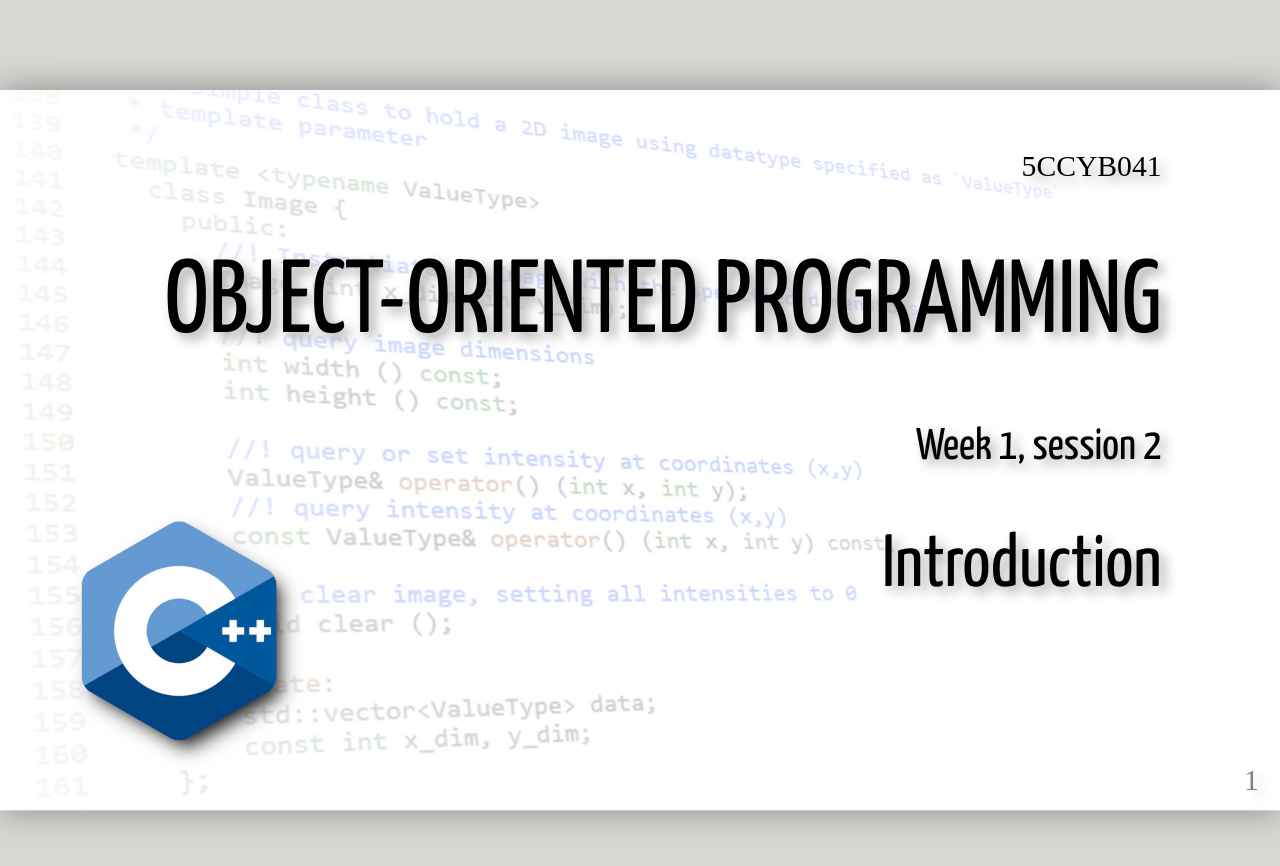
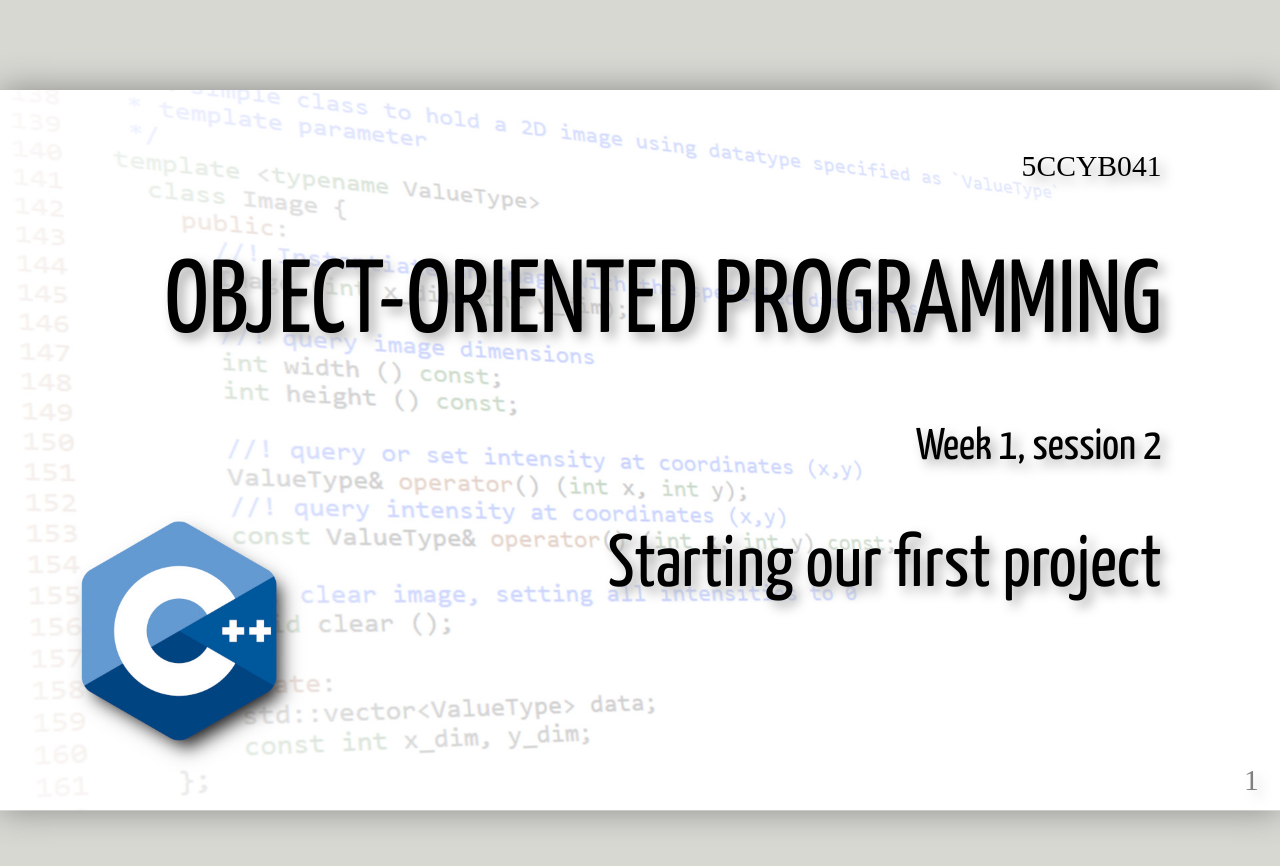
Before and after one commit to KCL-BMEIS/OOP, a Jekyll site: the page built from week1B.md, in a window 1280 px wide. Shown: the top 866 px of the page. Built offline with Jekyll 4.4.1, drawn with Linux system fonts in a browser that asks for light colours; some web fonts are replaced; some of the changed lines change nothing that is shown.

Commit message:
Update week1B.md

````diff
--- a/week1B.md
+++ b/week1B.md
@@ -1,6 +1,6 @@
 ---
 layout: presentation
-title: "Week 1, session 2: Introduction"
+title: "Week 1, session 2: starting our first project"
 ---
 
 class: title
@@ -8,216 +8,17 @@
 5CCYB041
 # OBJECT-ORIENTED PROGRAMMING
 ### Week 1, session 2
-## Introduction
+## Starting our first project
 
 ---
 
-# Other forms of iteration
+# Project: DNA shotgun sequencing
 
-The `for` loop is by far the most commonly-used looping structure, but others exist and are sometimes more appropriate
+We will use a selection of short projects to illustrate the use of C++ in
+various practical situations.
 
---
+The first of these projects will focus on sequencing DNA using the shotgun
+sequencing approach.
 
-The `while` loop takes this form:
-```
-while (condition)
-  statement;
-```
-This will keep running `statement` as long as `condition` is true
-
---
-
-The `do ... while` loop takes this form:
-```
-do
-  statement;
-while (condition);
-```
-This will also run `statement` as long as `condition` is true. The difference with the regular `while` loop is that `condition` is tested *after* running `statement`
-
-
----
-
-# Other forms of conditional execution
-
-The `if` statement is by far the most common structure for conditional execution, but other forms exist.
-
-The `switch` statement allows you to execute different section of code depending on the *value* of a variable. It takes this general form:
-```
-switch (variable) {
-  case value1:
-    statement;
-    ...
-    statement;
-    break;
-  case value2:
-    statement;
-    break;
-  ...
-  default:
-    statement;
-}
-```
-
-
----
-
-# Other forms of conditional execution
-
-The `if` statement is by far the most common structure for conditional execution, but other forms exist.
-
-The `switch` statement allows you to execute different section of code depending on the *value* of a variable. It takes this general form:
-```
-`switch` (variable) {
-  case value1:
-    statement;
-    ...
-    statement;
-    break;
-  case value2:
-    statement;
-    break;
-  ...
-  default:
-    statement;
-}
-```
-.explain-bottom[
-the `switch` keyword denotes the start of our conditional section of code
-]
-
-
----
-
-# Other forms of conditional execution
-
-The `if` statement is by far the most common structure for conditional execution, but other forms exist.
-
-The `switch` statement allows you to execute different section of code depending on the *value* of a variable. It takes this general form:
-```
-switch (`variable`) {
-  case value1:
-    statement;
-    ...
-    statement;
-    break;
-  case value2:
-    statement;
-    break;
-  ...
-  default:
-    statement;
-}
-```
-.explain-bottom[
-`variable` is the variable whose value will determine the code to run
-]
-
-
----
-
-# Other forms of conditional execution
-
-The `if` statement is by far the most common structure for conditional execution, but other forms exist.
-
-The `switch` statement allows you to execute different section of code depending on the *value* of a variable. It takes this general form:
-```
-switch (variable) {
-* case value1:
-    statement;
-    ...
-    statement;
-    break;
-  case value2:
-    statement;
-    break;
-  ...
-  default:
-    statement;
-}
-```
-.explain-bottom[
-for each value of `variable` that we want to handle (e.g `value1`), we use the `case` keyword to label the matching section of code, using this syntax
-]
-
-
----
-
-# Other forms of conditional execution
-
-The `if` statement is by far the most common structure for conditional execution, but other forms exist.
-
-The `switch` statement allows you to execute different section of code depending on the *value* of a variable. It takes this general form:
-```
-switch (variable) {
-  case value1:
-*   statement;
-*   ...
-*   statement;
-    break;
-  case value2:
-    statement;
-    break;
-  ...
-  default:
-    statement;
-}
-```
-.explain-bottom[
-immediately after the `case` label, we insert the code to be run. This can consist of multiple lines &ndash; no need for braces here.
-]
-
-
----
-
-# Other forms of conditional execution
-
-The `if` statement is by far the most common structure for conditional execution, but other forms exist.
-
-The `switch` statement allows you to execute different section of code depending on the *value* of a variable. It takes this general form:
-```
-switch (variable) {
-  case value1:
-    statement;
-    ...
-    statement;
-*   break;
-  case value2:
-    statement;
-    break;
-  ...
-  default:
-    statement;
-}
-```
-.explain-bottom[
-... but we do need to close off the last statement of the code for that case with the `break` keyword!
-
-More on the `break` statement shortly...
-]
-
----
-
-# Other forms of conditional execution
-
-The `if` statement is by far the most common structure for conditional execution, but other forms exist.
-
-The `switch` statement allows you to execute different section of code depending on the *value* of a variable. It takes this general form:
-```
-switch (variable) {
-  case value1:
-    statement;
-    ...
-    statement;
-    break;
-  case value2:
-    statement;
-    break;
-  ...
-* default:
-    statement;
-}
-```
-.explain-middle[
-We can also have a catch-all `default` label at the end, which will be executed in case none of the other labels matched
-]
+[Please take a look at the project description by following this
+link](projects/DNA_shotgun_sequencing/assignment.md)
````
